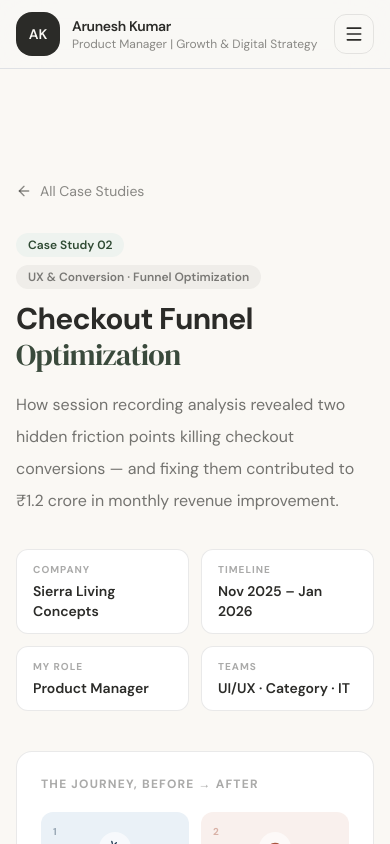
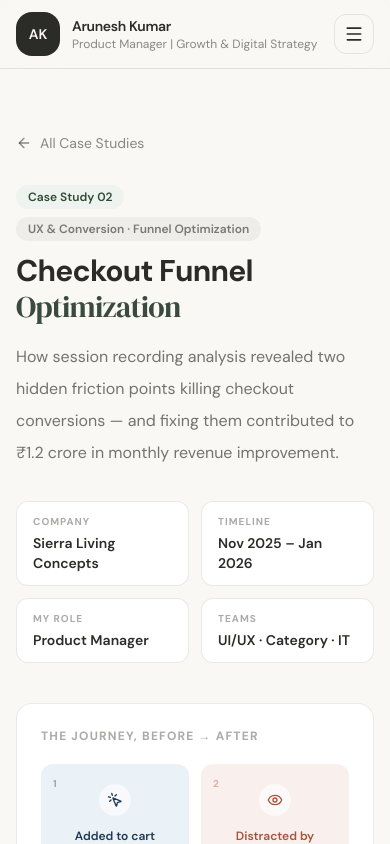
Before and after one commit to aruneshk30/Website, a Next.js app: page /case-studies/checkout-funnel in a window 390 px wide. Shown: the top 844 px of the page. Built offline with nearby package versions, Linux system fonts and the light colour scheme.

Commit message:
Update page.tsx

```diff
--- a/app/case-studies/checkout-funnel/page.tsx
+++ b/app/case-studies/checkout-funnel/page.tsx
@@ -215,7 +215,7 @@ export default function CaseStudy2() {
     <main className="min-h-screen bg-cream">
 
       {/* Hero */}
-      <section className="px-4 pb-14 pt-28 md:px-6 lg:px-8">
+      <section className="px-4 pb-14 pt-16 md:px-6 md:pt-28 lg:px-8">
         <div className="mx-auto max-w-6xl">
           <FadeIn>
             <Link
```
